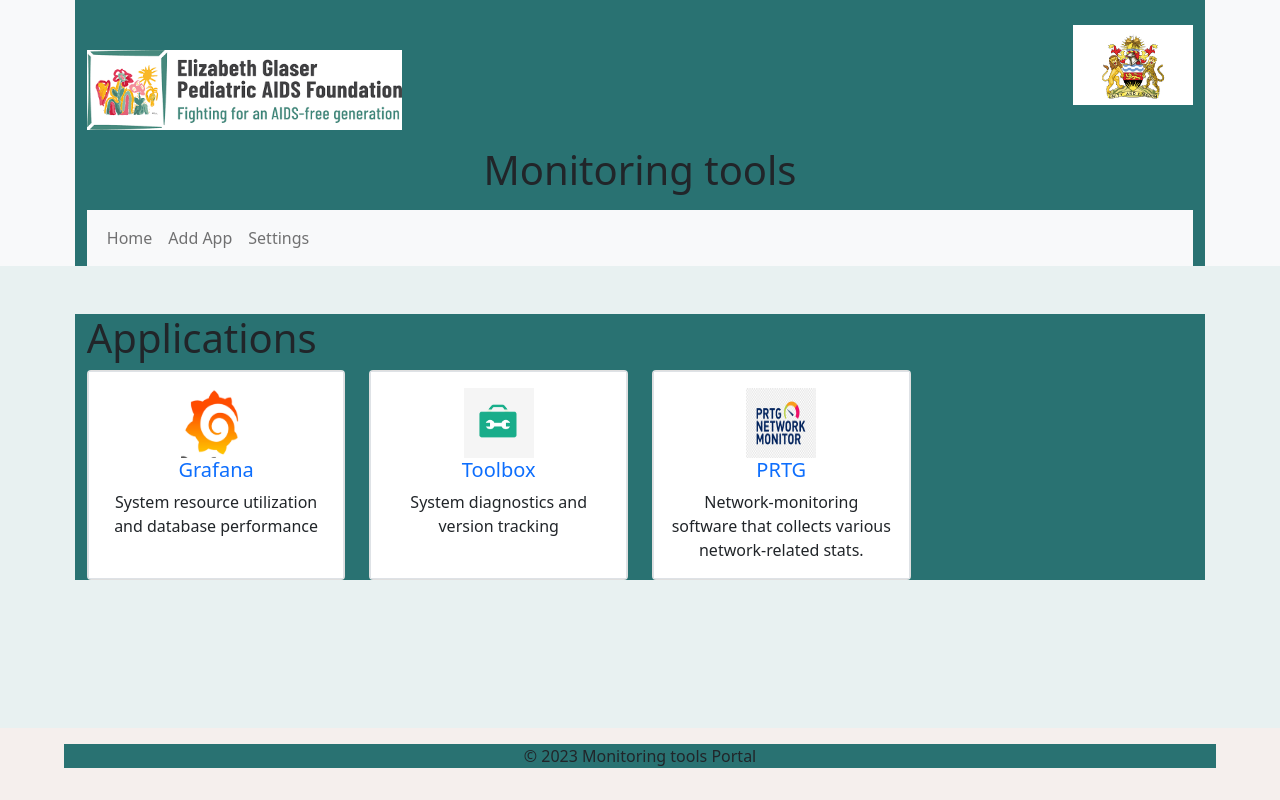
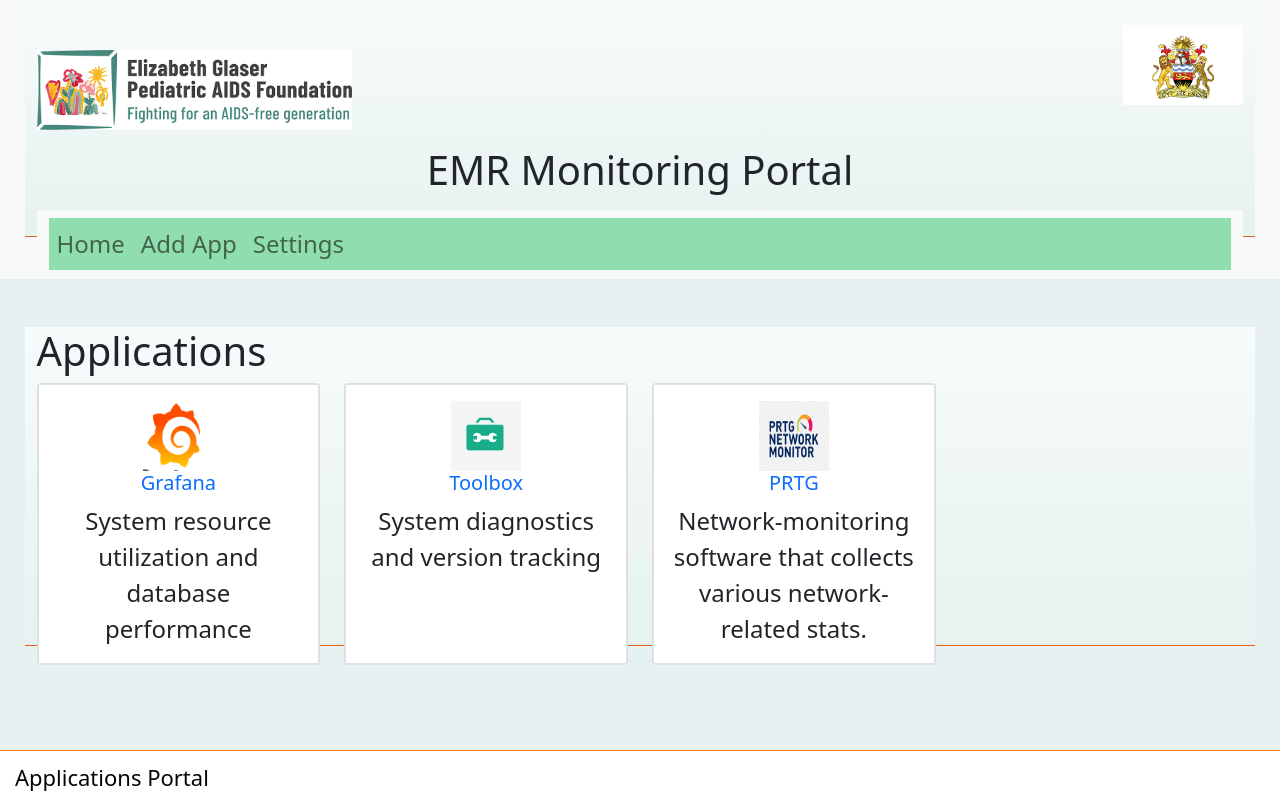
Before and after one commit to DoxDevOps/apps_portal, a Django app: page /portal/ in a window 1280 px wide. Run offline with Django 4.2, Linux system fonts and the light colour scheme.

Commit message:
added more styling

```diff
--- a/portal/static/css/style.css
+++ b/portal/static/css/style.css
@@ -1,6 +1,18 @@
+
 .container {
-    background-color:#297272;
-    max-width: 90%;
+    background: linear-gradient(to bottom,#f7fbfb, #e6f2f0);
+    max-width:  98%;
+    height: 85%;
+    font-size: 24px;
+    border-bottom: 1px solid #e66114;
+    border-top: #e47e17;
+  }
+  .footer {
+    background: linear-gradient(to bottom,#297272, #7fe0d0);
+    max-width:  98%;
+    margin-left: 1%;
+    margin-right: 1%;
+
   }
 
 h1 img {
@@ -14,6 +26,7 @@
   .site-wrapper {
     display: flex;
     flex-direction: column;
+    height: 100vh;
     min-height: 100vh;
 
   }
@@ -22,13 +35,6 @@
     flex-grow: 1;
     background-color: #e8f1f1;
     }
-
-  .footer {
-    background-color: #f5efed;
-  }
-  .btn-custom {
-    background-color: #f29f33;
-  }
   .app-icon {
     width: 70px;
     height: 70px;
@@ -41,10 +47,20 @@
   .card-body:hover {
     transform: scale(1.05);
   }
-  .title {
-    transition: color 0.3s ease;
+
+  .collapse{
+    background-color: #90dead;
+
   }
 
-  .title:hover {
-    color: rgb(237, 116, 41);
+  .nav-item a:hover {
+    color: #e47e17;
   }
+  .footer-text {
+    font-family: Arial, sans-serif;
+    font-size: 14px;
+    color: #333;
+  }
+  .navbarNav{
+    background-color: #e8f1f1;
+  }
--- a/portal/templates/app_list.html
+++ b/portal/templates/app_list.html
@@ -9,7 +9,7 @@
       <div class="card h-100">
         <div class="card-body border text-center">
           <img src="{% static 'img/grafana.png' %}" class="app-icon" alt="Grafana Icon">
-          <h5 class="card-title"><a href="http://10.44.0.60:3000" target="_blank" style="text-decoration: none;">Grafana</a></h5>
+          <h5 class="card-title"><a href="http://10.44.0.60:3000" target="_blank" style="text-decoration: none;" style="color: hsl(30, 100%, 50%);" >Grafana</a></h5>
           <p class="card-text">System resource utilization and database performance</p>
         </div>
       </div>
--- a/portal/templates/base.html
+++ b/portal/templates/base.html
@@ -17,13 +17,13 @@
       <div class="container">
         <div class="row align-items-center">
           <div class="col-6">
-            <img src="{% static 'img/logo.png' %}" alt="My App Portal Logo" class="image-with-margin">
+            <img src="{% static 'img/logo.png' %}" alt="EGPAF" class="image-with-margin" height="70">
           </div>
           <div class="col-6 text-end">
-            <img src="{% static 'img/logo2.png' %}" alt="Logo 2" height="80">
+            <img src="{% static 'img/logo2.png' %}" alt="MOH" height="80">
           </div>
         </div>
-        <h1 class="text-center my-3">Monitoring tools</h1>
+        <h1 class="text-center my-3">EMR Monitoring Portal</h1>
         <nav class="navbar navbar-expand-lg navbar-light bg-light">
           <div class="container-fluid">
             <button class="navbar-toggler" type="button" data-bs-toggle="collapse" data-bs-target="#navbarNav" aria-controls="navbarNav" aria-expanded="false" aria-label="Toggle navigation">
@@ -47,17 +47,18 @@
       </div>
     </header>
     <main class="container-fluid py-5 content-wrapper">
-      <div class="container">
+      <div class= "container">
         {% block content %}
         {% endblock %}
       </div>
     </main>
-    <footer class="footer mt-auto py-3">
-      <div class="container">
-        <p class="text-center">&copy; 2023 Monitoring tools Portal</p>
-      </div>
-    </footer>
-  </div>
+    <div class="row">
+
+      <div class="cell" style="height: 50px; border-top: 1px solid #f57d1a; vertical-align: middle;">
+
+        <div style="font-size: 22px; color: hsl(180, 9%, 2%); padding-left: 15px; float: left; vertical-align: middle; margin-top: 10px;">
+          Applications Portal
+        </div>
 
   <!-- Include Bootstrap JavaScript -->
   <script src="https://cdn.jsdelivr.net/npm/bootstrap@5.1.3/dist/js/bootstrap.bundle.min.js"></script>
```
Also changed, not shown: portal/templates/test.html (added, +323 -0 lines).
